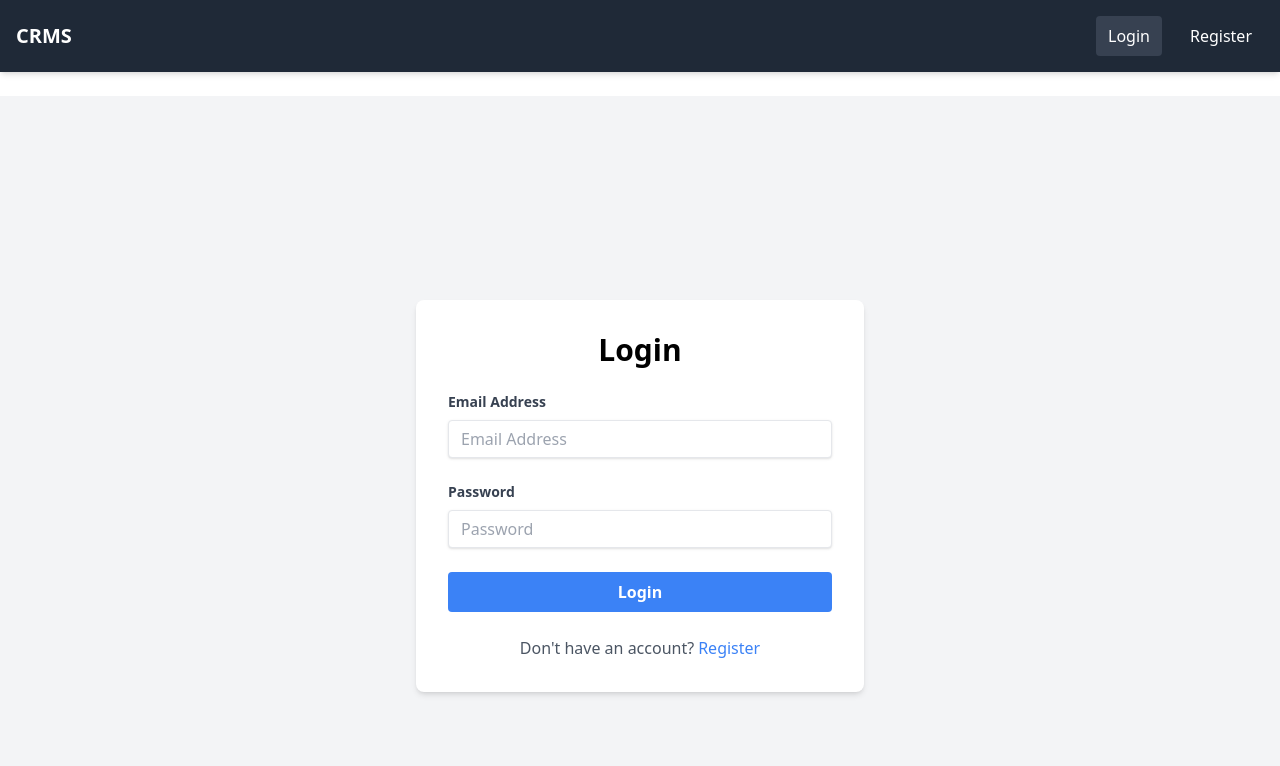
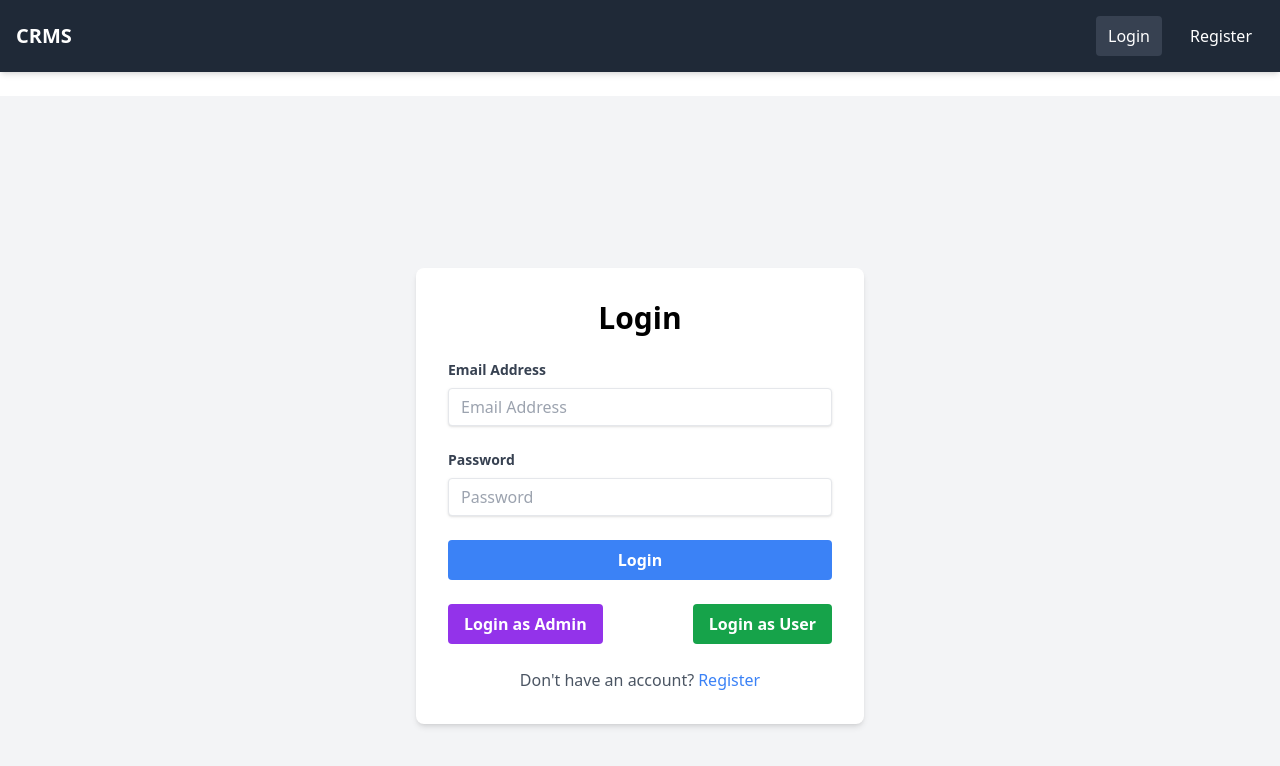
Before and after one commit to imRahul05/CRMS-frontend, a React (Vite) app: page /login in a window 1280 px wide. Shown: the top 766 px of the page. Built offline with nearby package versions, Linux system fonts and the light colour scheme; no server answers.

Commit message:
added login admin and loginuser button

```diff
--- a/src/Pages/Login.jsx
+++ b/src/Pages/Login.jsx
@@ -5,11 +5,7 @@ import { useAuth } from '../contexts/AuthContext';
 import { toast } from 'react-toastify';
 
 const Login = () => {
-  const [formData, setFormData] = useState({
-    email: '',
-    password: ''
-  });
-
+  const [formData, setFormData] = useState({ email: '', password: '' });
   const location = useLocation();
   const navigate = useNavigate();
   const { login, loading, error: authError } = useAuth();
@@ -30,17 +26,13 @@ const Login = () => {
 
   const handleChange = (e) => {
     const { name, value } = e.target;
-    setFormData({
-      ...formData,
-      [name]: value
-    });
+    setFormData(prev => ({ ...prev, [name]: value }));
   };
 
   const handleSubmit = async (e) => {
     e.preventDefault();
     setError(null);
 
-    try {
     if (!formData.email || !formData.password) {
       const errorMsg = 'Please fill all required fields';
       setError(errorMsg);
@@ -48,29 +40,36 @@ const Login = () => {
       return;
     }
 
+    try {
       const result = await login(formData.email, formData.password);
 
       if (result.success) {
         toast.success('Login successful!');
-
-        // Get the current user from auth context to check role
         const user = JSON.parse(localStorage.getItem('user'));
 
-        if (user && user.role === 'admin') {
-          navigate('/admin'); // Redirect admins to admin dashboard
+        if (user?.role === 'admin') {
+          navigate('/admin');
         } else {
-          navigate('/dashboard'); // Redirect regular users to candidates dashboard
+          navigate('/dashboard');
         }
       } else {
         setError(result.error);
         toast.error(result.error);
       }
-
     } catch (err) {
       const errorMsg = err.message || 'Login failed';
       setError(errorMsg);
       toast.error(errorMsg);
     }
+  };
+
+  // 💡 Handlers for Quick Login
+  const loginAsAdmin = () => {
+    setFormData({ email: 'admin@gmail.com', password: 'admin@gmail.com' });
+  };
+
+  const loginAsUser = () => {
+    setFormData({ email: 'newUser@gmail.com', password: 'qwerty@123' });
   };
 
   return (
@@ -80,13 +79,14 @@ const Login = () => {
 
         <Notification error={error} />
 
+        {/* 🔘 Quick Login Buttons */}
+
         <form onSubmit={handleSubmit} className="space-y-6">
           <div>
             <label className="block text-gray-700 text-sm font-bold mb-2" htmlFor="email">
               Email Address
             </label>
             <input
-              className="shadow appearance-none border rounded w-full py-2 px-3 text-gray-700 leading-tight focus:outline-none focus:shadow-outline"
               id="email"
               type="email"
               name="email"
@@ -94,6 +94,7 @@ const Login = () => {
               value={formData.email}
               onChange={handleChange}
               required
+              className="shadow appearance-none border rounded w-full py-2 px-3 text-gray-700 leading-tight focus:outline-none focus:shadow-outline"
             />
           </div>
 
@@ -102,7 +103,6 @@ const Login = () => {
               Password
             </label>
             <input
-              className="shadow appearance-none border rounded w-full py-2 px-3 text-gray-700 leading-tight focus:outline-none focus:shadow-outline"
               id="password"
               type="password"
               name="password"
@@ -110,16 +110,29 @@ const Login = () => {
               value={formData.password}
               onChange={handleChange}
               required
+              className="shadow appearance-none border rounded w-full py-2 px-3 text-gray-700 leading-tight focus:outline-none focus:shadow-outline"
             />
           </div>
 
-          <div className="flex items-center justify-between">
           <button
-              className="bg-blue-500 hover:bg-blue-700 text-white font-bold py-2 px-4 rounded focus:outline-none focus:shadow-outline w-full"
             type="submit"
             disabled={loading}
+            className="bg-blue-500 hover:bg-blue-700 text-white font-bold py-2 px-4 rounded w-full"
           >
             {loading ? 'Logging in...' : 'Login'}
+          </button>
+        <div className="flex justify-between mb-4">
+          <button
+            onClick={loginAsAdmin}
+            className="bg-purple-600 hover:bg-purple-800 text-white font-semibold px-4 py-2 rounded"
+          >
+            Login as Admin
+          </button>
+          <button
+            onClick={loginAsUser}
+            className="bg-green-600 hover:bg-green-800 text-white font-semibold px-4 py-2 rounded"
+          >
+            Login as User
           </button>
         </div>
 
```
Lines whose indentation alone changed are shown as unchanged.
